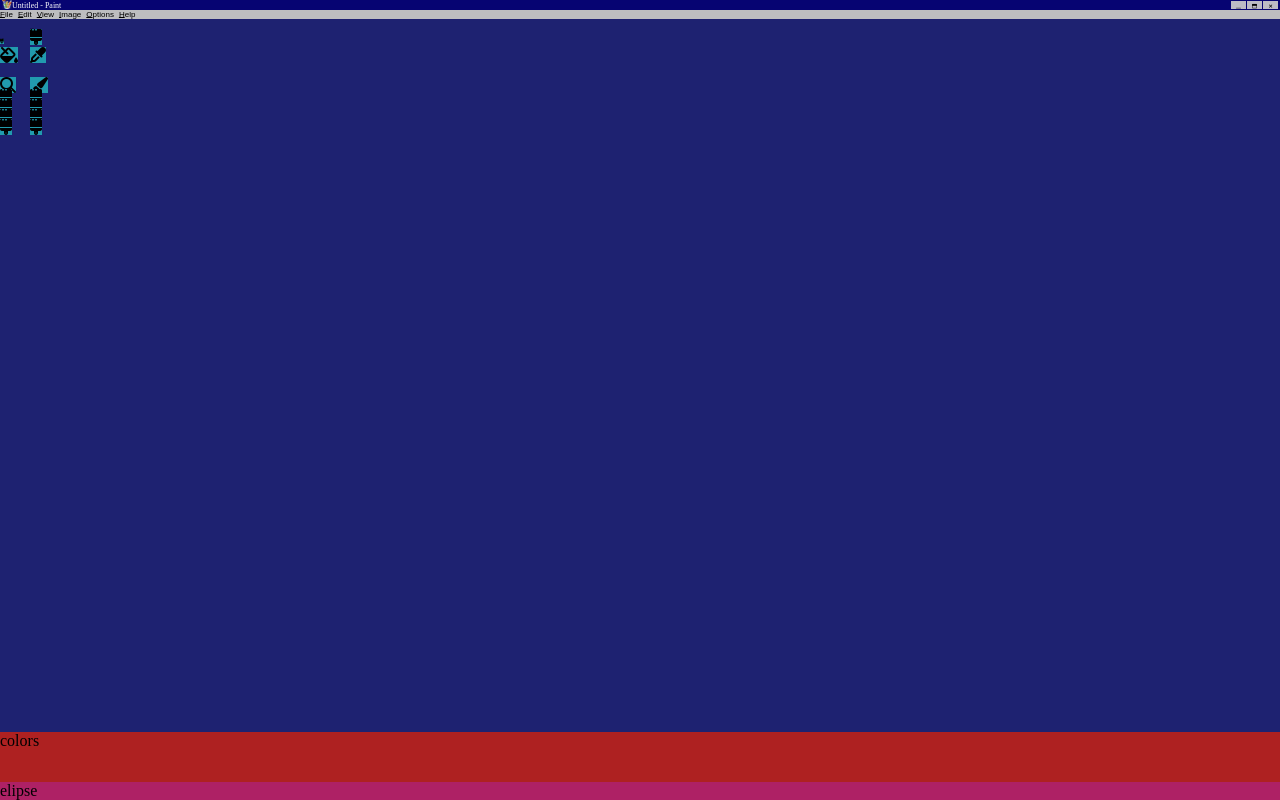
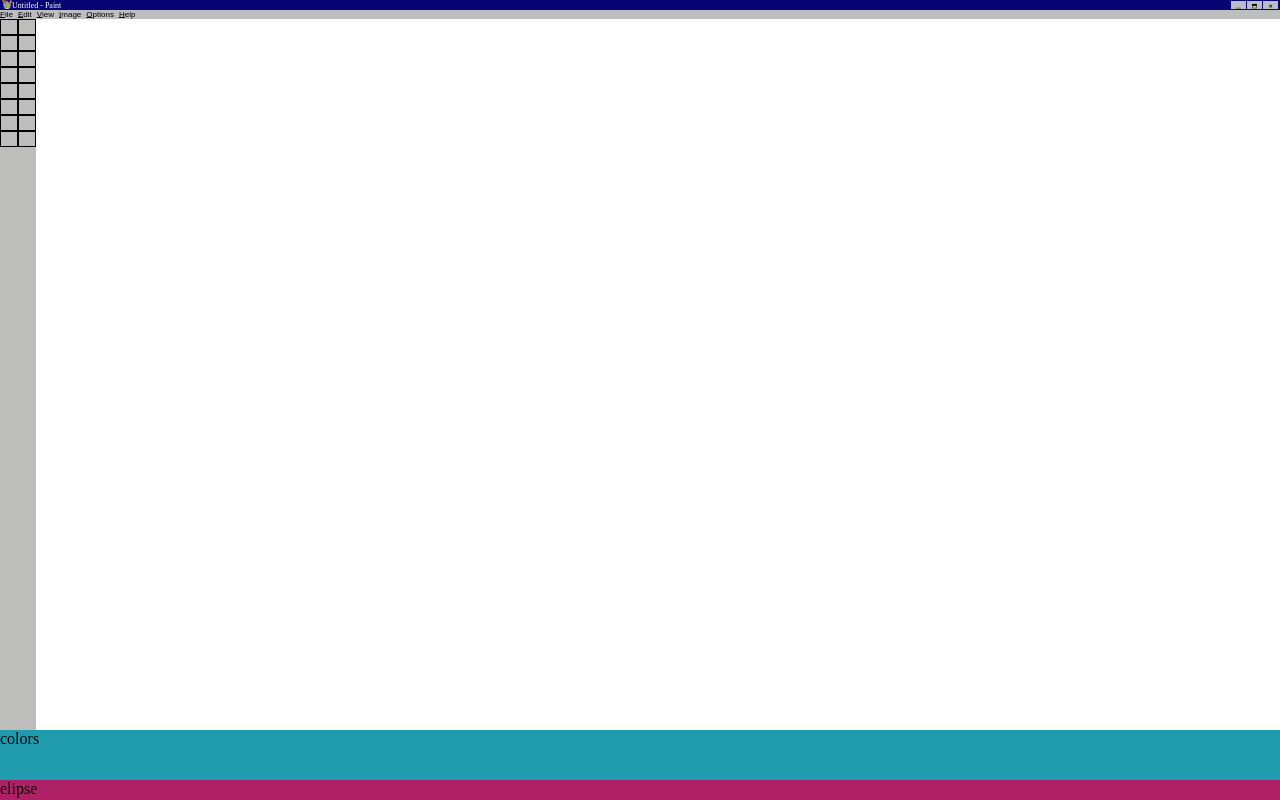
Before and after one commit to johannamahecha2023/LayoutPaintCSS, a plain HTML site: page index.html in a window 1280 px wide. Drawn offline with Linux system fonts and the light colour scheme.

Commit message:
grid en fila icons,cuadricula de contenido de iconos

```diff
--- a/css/layout.css
+++ b/css/layout.css
@@ -3,7 +3,7 @@
     height: 100vh;
     background: #ffffff;
     display: grid;
-    grid-template-rows: 10px 9px 1fr 50px;
+    grid-template-rows: 10px 9px auto 50px 20px;
     grid-template-areas:
         "untitled"
         "file"
@@ -95,93 +95,135 @@
 }
 
 .icons {
-    background: #1e2271;
+    background: #ffffff;
     grid-area: icons;
     display: grid;
-    grid-template-columns: 30px 30px ;
-    grid-template-rows: 10px 18px 30px 12px 10px 10px 10px 10px;
+    grid-template: 16px 16px 16px 16px 16px 16px 16px 16px auto/ 18px 18px 1fr;
     grid-template-areas:
-    "icons-one icons-nine "
-    "icons-two icons-teen"
-    "icons-three icons-eleven"
-    "icons-four icons-twelve"
-    "icons-five icons-thirteen"
-    "icons-six icons-fourteen"
-    "icons-seven icons-fifteen"
-    "icons-eight icons-sixteen"
+    "column1 column2 pizarra"
+    "column3 column4 pizarra"
+    "column5 column6 pizarra"
+    "column7 column8 pizarra"
+    "column9 column10 pizarra"
+    "column11 column12 pizarra"
+    "column13 column14 pizarra"
+    "column15 column16 pizarra"
+    "column17 column18 pizarra";
+}
+
+.column1{
+    background: #BDBDBC;
+    gap: 1px;
+    grid-area: column1;
+    border:0.3px solid black ;
+}
+.column2{
+    background: #BDBDBC;
+    gap: 1px;
+    grid-area: column2;
+    border:0.3px solid black ;
+}
+.column3{
+    background: #BDBDBC;
+    gap: 1px;
+    grid-area: column3;
+    border:0.3px solid black ;
+}
+.column4{
+    background: #BDBDBC;
+    gap: 1px;
+    grid-area: column4;
+    border:0.3px solid black ;
+}
+.column5{
+    background: #BDBDBC;
+    gap: 1px;
+    grid-area: column5;
+    border:0.3px solid black ;
+}
+.column6{
+    background: #BDBDBC;
+    gap: 1px;
+    grid-area: column6;
+    border:0.3px solid black ;
+}
+.column7{
+    background: #BDBDBC;
+    gap: 1px;
+    grid-area: column7;
+    border:0.3px solid black ;
+}
+.column8{
+    background: #BDBDBC;
+    gap: 1px;
+    grid-area: column8;
+    border:0.3px solid black ;
+}
+.column9{
+    background: #BDBDBC;
+    gap: 1px;
+    grid-area: column9;
+    border:0.3px solid black ;
+}
+.column10{
+    background: #BDBDBC;
+    gap: 1px;
+    grid-area: column10;
+    border:0.3px solid black ;
+}
+.column11{
+    background: #BDBDBC;
+    gap: 1px;
+    grid-area: column11;
+    border:0.3px solid black ;
+}
+.column12{
+    background: #BDBDBC;
+    gap: 1px;
+    grid-area: column12;
+    border:0.3px solid black ;
+}
+.column13{
+    background: #BDBDBC;
+    gap: 1px;
+    grid-area: column13;
+    border:0.3px solid black ;
+}
+.column14{
+    background: #BDBDBC;
+    gap: 1px;
+    grid-area: column14;
+    border:0.3px solid black ;
+}
+.column15{
+    background: #BDBDBC;
+    gap: 1px;
+    grid-area: column15;
+    border:0.3px solid black ;
+}
+.column16{
+    background: #BDBDBC;
+    gap: 1px;
+    grid-area: column16;
+    border:0.3px solid black ;
+}
+.column17{
+    background: #BDBDBC;
+    grid-area: column17;
+}
+.column18{
+    background: #BDBDBC;
+    grid-area: column18;
+
+}
+.pizarra{
+    background: #ffffff;
+    grid-area: pizarra;
 
 }
 
-#icons-one{
-    grid-area: icons-one;
-    background: #9e3c3c;
-    font-size: 5px;
-}
-#icons-two{
-    grid-area: icons-one;
+.colors {
     background: #219bae;
-    font-size: 5px;
-}
-#icons-three{
-    grid-area: icons-one;
-    background: #219bae;
-}
-#icons-four{
-    grid-area: icons-one;
-    background: #219bae;
-}
-#icons-five{
-    grid-area: icons-one;
-    background: #219bae;
-}
-#icons-six{
-    grid-area: icons-one;
-    background: #219bae;
-}
-#icons-seven{
-    grid-area: icons-one;
-    background: #219bae;
-}
-#icons-eight{
-    grid-area: icons-one;
-    background: #219bae;
-}
-#icons-nine{
-    grid-area: icons-one;
-    background: #219bae;
-}
-#icons-teen{
-    grid-area: icons-one;
-    background: #219bae;
-}
-#icons-eleven{
-    grid-area: icons-one;
-    background: #219bae;
-}
-#icons-twelve{
-    grid-area: icons-one;
-    background: #219bae;
-}
-#icons-thirteen{
-    grid-area: icons-one;
-    background: #219bae;
-}
-#icons-fourteen{
-    grid-area: icons-one;
-    background: #219bae;
-}
-#icons-fifteen{
-    grid-area: icons-one;
-    background: #219bae;
-}
-#icons-sixteen{
-    grid-area: icons-one;
-    background: #219bae;
-}
-
-
-.colors {
-    background: #ae2121;
     grid-area: colors;
 }
 .elipse {
--- a/index.html
+++ b/index.html
@@ -35,23 +35,25 @@
         </ol>
       </div>
       <div class="icons">
-        <span></span>
-        <span><i id="icons-one" class="fa-solid fa-brush"></i></span>
-        <span><i id="icons-two" class="fa-solid fa-brush"></i></span>
-        <span><i id="icons-three" class="fa-solid fa-brush"></i></i></span>
-        <span><i id="icons-four" class="fa-solid fa-fill-drip"></i></span>
-        <span><i id="icons-five" class="fa-solid fa-eye-dropper"></i></span>
-        <span><i id="icons-six" class="fa-solid fa-magnifying-glass"></i></span>
-        <span><i id="icons-seven" class="fa-solid fa-paintbrush"></i></span>
-        <span><i id="icons-eight" class="fa-solid fa-brush"></i></span>
-        <span><i id="icons-nine" class="fa-solid fa-brush"></i></span>
-        <span><i id="icons-teen" class="fa-solid fa-brush"></i></span>
-        <span><i id="icons-eleven" class="fa-solid fa-brush"></i></span>
-        <span><i id="icons-thirteen" class="fa-solid fa-brush"></i></span>
-        <span><i id="icons-fourteen" class="fa-solid fa-brush"></i></span>
-        <span><i id="icons-fifteen" class="fa-solid fa-brush"></i></span>
-        <span><i id="icons-sixteen" class="fa-solid fa-brush"></i></span>
-        <span id="sub-icons"></span>
+        <div class="column1"></div>
+        <div class="column2"></div>
+        <div class="column3"></div>
+        <div class="column4"></div>
+        <div class="column5"></div>
+        <div class="column6"></div>
+        <div class="column7"></div>
+        <div class="column8"></div>
+        <div class="column9"></div>
+        <div class="column10"></div>
+        <div class="column11"></div>
+        <div class="column12"></div>
+        <div class="column13"></div>
+        <div class="column14"></div>
+        <div class="column15"></div>
+        <div class="column16"></div>
+        <div class="column17"></div>
+        <div class="column18"></div>
+        <div class="pizarra"></div>
       </div>
 
       <div class="colors">colors</div>
```
